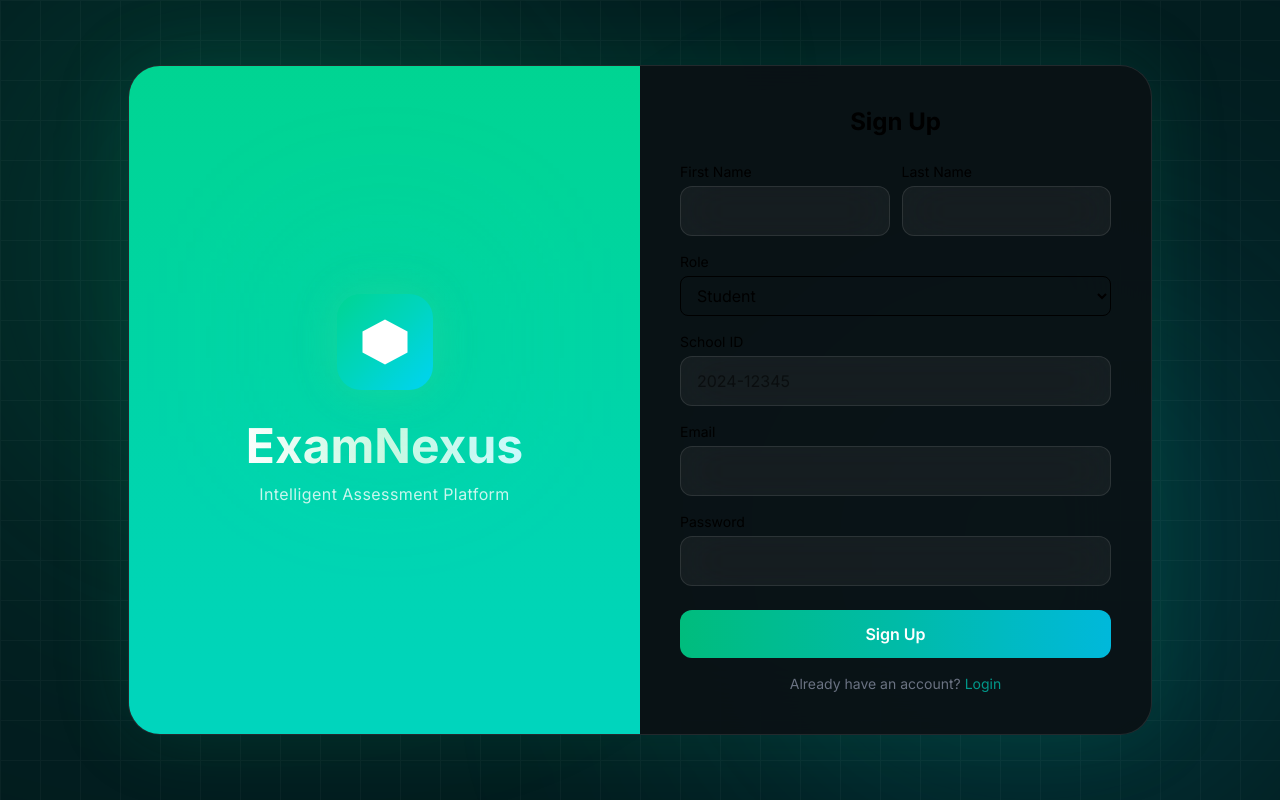
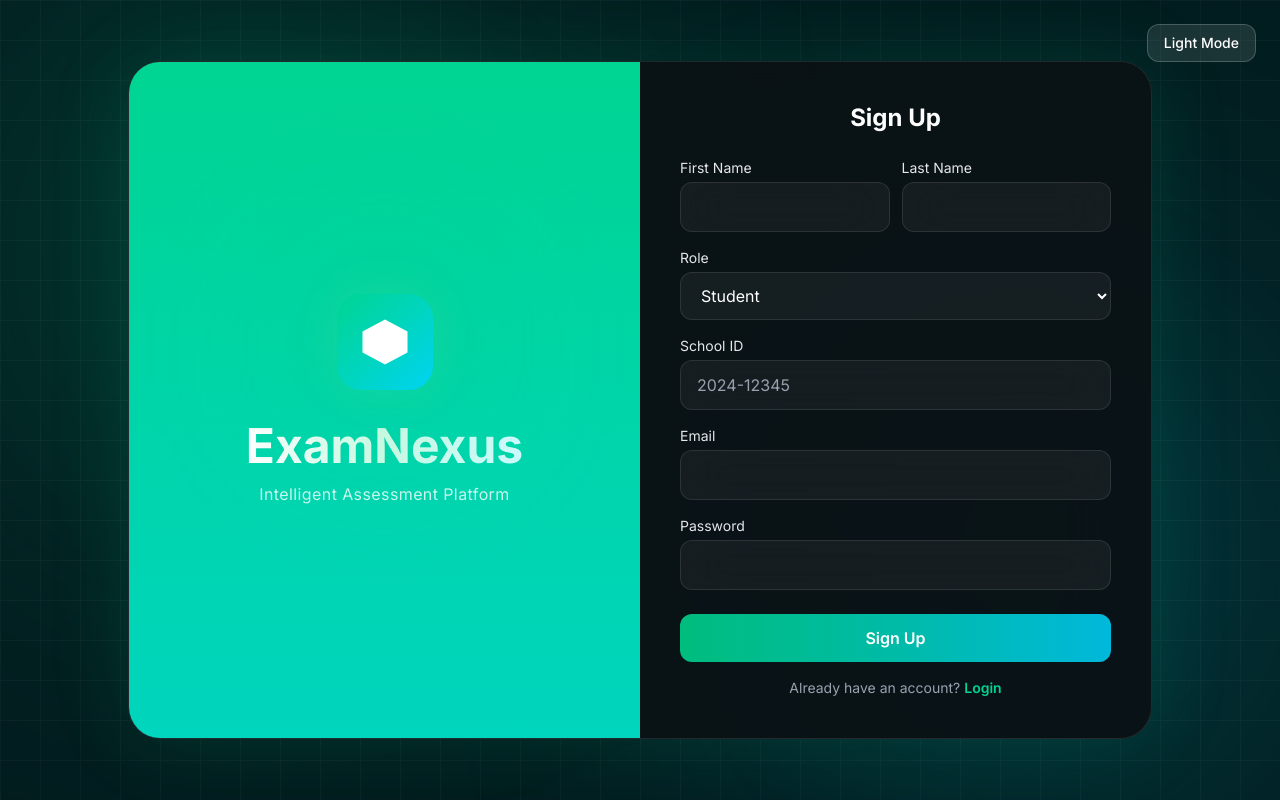
Before and after one commit to vochenex/ExamNexus, a React (Vite) app: page /auth in a window 1280 px wide. Both pictures are taken after a click on the element "Sign Up". Built offline with nearby package versions, Linux system fonts and the light colour scheme.

Commit message:
Restore brand logo and auth theme readability
Co-authored-by: vochenex <vochenex@users.noreply.github.com>

```diff
--- a/src/components/ExamNexusAuth.jsx
+++ b/src/components/ExamNexusAuth.jsx
@@ -5,7 +5,7 @@ import { useTheme } from "../layouts/ThemeContext";
 
 export default function ExamNexusAuth() {
   const navigate = useNavigate();
-  const { theme } = useTheme();
+  const { theme, setTheme } = useTheme();
 
   const [isLogin, setIsLogin] = useState(true);
   const [form, setForm] = useState({
@@ -19,6 +19,43 @@ export default function ExamNexusAuth() {
 
   const [errors, setErrors] = useState({});
   const [serverError, setServerError] = useState("");
+
+  const labelClass = `block text-sm mb-1 ${
+    theme === "dark" ? "text-gray-200" : "text-gray-700"
+  }`;
+
+  const fieldClass = `
+    w-full
+    px-4
+    py-3
+    rounded-xl
+    border
+    backdrop-blur-xl
+    transition-all
+    ${
+      theme === "dark"
+        ? `
+            border-white/10
+            bg-white/5
+            text-white
+            placeholder:text-gray-400
+            hover:border-emerald-400
+            focus:border-emerald-400
+            focus:ring-4
+            focus:ring-emerald-400/20
+          `
+        : `
+            border-emerald-300
+            bg-white
+            text-gray-900
+            placeholder:text-gray-500
+            hover:border-emerald-400
+            focus:border-emerald-500
+            focus:ring-4
+            focus:ring-emerald-400/20
+          `
+    }
+  `;
 
   const handleChange = (e) => {
     setForm({ ...form, [e.target.name]: e.target.value });
@@ -140,6 +177,21 @@ if (userData.role === "faculty") {
     }
   `}
 >
+  <button
+    type="button"
+    onClick={() => setTheme(theme === "dark" ? "light" : "dark")}
+    className={`
+      absolute top-6 right-6 z-20
+      px-4 py-2 rounded-xl text-sm font-medium transition-all
+      ${
+        theme === "dark"
+          ? "bg-white/10 text-white border border-white/20 hover:bg-white/20"
+          : "bg-white text-gray-900 border border-emerald-300 hover:bg-emerald-50"
+      }
+    `}
+  >
+    {theme === "dark" ? "Light Mode" : "Dark Mode"}
+  </button>
   {/* Background Orb 1 */}
 <div
   className="
@@ -309,72 +361,78 @@ if (userData.role === "faculty") {
         </div>
 
         {/* Right Form Panel */}
-        <div className="w-full md:w-1/2 p-10">
-          <h2 className="text-2xl font-bold mb-6 text-center">{isLogin ? "Login" : "Sign Up"}</h2>
+        <div
+          className={`w-full md:w-1/2 p-10 ${
+            theme === "dark" ? "text-white" : "text-gray-900"
+          }`}
+        >
+          <div className="md:hidden mb-6 flex flex-col items-center text-center">
+            <div className="w-16 h-16 rounded-2xl bg-gradient-to-br from-emerald-400 via-teal-400 to-cyan-400 flex items-center justify-center shadow-[0_0_30px_rgba(16,185,129,0.35)]">
+              <svg viewBox="0 0 64 64" className="w-9 h-9 fill-white">
+                <path d="M32 2L2 18v28l30 16 30-16V18L32 2z" />
+                <path d="M14 24L32 14L50 24L32 34L14 24z" />
+                <path d="M20 34L32 40L44 34V44L32 50L20 44V34z" />
+              </svg>
+            </div>
+            <h2
+              className={`mt-3 text-xl font-black ${
+                theme === "dark" ? "text-emerald-300" : "text-teal-700"
+              }`}
+            >
+              ExamNexus
+            </h2>
+          </div>
+
+          <h2
+            className={`text-2xl font-bold mb-6 text-center ${
+              theme === "dark" ? "text-white" : "text-teal-800"
+            }`}
+          >
+            {isLogin ? "Login" : "Sign Up"}
+          </h2>
 
           <form onSubmit={handleSubmit}>
             {!isLogin && (
               <>
                 <div className="grid grid-cols-2 gap-3 mb-4">
                   <div>
-                    <label className="block text-sm mb-1">First Name</label>
+                    <label className={labelClass}>First Name</label>
                     <input
                       type="text"
                       name="firstName"
                       value={form.firstName}
                       onChange={handleChange}
-                    className="
-                      w-full
-                      px-4
-                      py-3
-                      rounded-xl
-                      border
-                      border-white/10
-                      bg-white/5
-                      backdrop-blur-xl
-                      hover:border-emerald-400
-                      focus:border-emerald-400
-                      focus:ring-4
-                      focus:ring-emerald-400/20
-                      transition-all
-                    "
+                    className={fieldClass}
                     />
                     {errors.firstName && <p className="text-red-500 text-xs mt-1">{errors.firstName}</p>}
                   </div>
                   <div>
-                    <label className="block text-sm mb-1">Last Name</label>
+                    <label className={labelClass}>Last Name</label>
                     <input
                       type="text"
                       name="lastName"
                       value={form.lastName}
                       onChange={handleChange}
-                      className="
-                      w-full
-                      px-4
-                      py-3
-                      rounded-xl
-                      border
-                      border-white/10
-                      bg-white/5
-                      backdrop-blur-xl
-                      hover:border-emerald-400
-                      focus:border-emerald-400
-                      focus:ring-4
-                      focus:ring-emerald-400/20
-                      transition-all
-                    "
+                      className={fieldClass}
                     />
                     {errors.lastName && <p className="text-red-500 text-xs mt-1">{errors.lastName}</p>}
                   </div>
                 </div>
 
                 <div className="mb-4">
-                  <label className="block text-sm mb-1">Role</label>
+                  <label className={labelClass}>Role</label>
                   <select
                     name="role"
                     value={form.role}
                     onChange={handleChange}
-                    className="w-full px-3 py-2 border rounded-lg"
+                    className={`
+                      w-full px-4 py-3 rounded-xl border transition-all
+                      ${
+                        theme === "dark"
+                          ? "bg-white/5 border-white/10 text-white"
+                          : "bg-white border-emerald-300 text-gray-900"
+                      }
+                    `}
                   >
                     <option value="faculty">Faculty</option>
                     <option value="student">Student</option>
@@ -383,28 +441,14 @@ if (userData.role === "faculty") {
                 </div>
 
                 <div className="mb-4">
-                  <label className="block text-sm mb-1">School ID</label>
+                  <label className={labelClass}>School ID</label>
                   <input
                     type="text"
                     name="schoolId"
                     value={form.schoolId}
                     onChange={handleChange}
                     placeholder="2024-12345"
-                    className="
-                      w-full
-                      px-4
-                      py-3
-                      rounded-xl
-                      border
-                      border-white/10
-                      bg-white/5
-                      backdrop-blur-xl
-                      hover:border-emerald-400
-                      focus:border-emerald-400
-                      focus:ring-4
-                      focus:ring-emerald-400/20
-                      transition-all
-                    "
+                    className={fieldClass}
                   />
                   {errors.schoolId && <p className="text-red-500 text-xs mt-1">{errors.schoolId}</p>}
                 </div>
@@ -412,53 +456,25 @@ if (userData.role === "faculty") {
             )}
 
             <div className="mb-4">
-              <label className="block text-sm mb-1">Email</label>
+              <label className={labelClass}>Email</label>
               <input
                 type="email"
                 name="email"
                 value={form.email}
                 onChange={handleChange}
-                className="
-                      w-full
-                      px-4
-                      py-3
-                      rounded-xl
-                      border
-                      border-white/10
-                      bg-white/5
-                      backdrop-blur-xl
-                      hover:border-emerald-400
-                      focus:border-emerald-400
-                      focus:ring-4
-                      focus:ring-emerald-400/20
-                      transition-all
-                    "
+                className={fieldClass}
               />
               {errors.email && <p className="text-red-500 text-xs mt-1">{errors.email}</p>}
             </div>
 
             <div className="mb-6">
-              <label className="block text-sm mb-1">Password</label>
+              <label className={labelClass}>Password</label>
               <input
                 type="password"
                 name="password"
                 value={form.password}
                 onChange={handleChange}
-                className="
-                      w-full
-                      px-4
-                      py-3
-                      rounded-xl
-                      border
-                      border-white/10
-                      bg-white/5
-                      backdrop-blur-xl
-                      hover:border-emerald-400
-                      focus:border-emerald-400
-                      focus:ring-4
-                      focus:ring-emerald-400/20
-                      transition-all
-                    "
+                className={fieldClass}
               />
               {errors.password && <p className="text-red-500 text-xs mt-1">{errors.password}</p>}
             </div>
@@ -492,18 +508,32 @@ if (userData.role === "faculty") {
             </button>
           </form>
 
-          <p className="mt-4 text-center text-sm text-gray-500">
+          <p
+            className={`mt-4 text-center text-sm ${
+              theme === "dark" ? "text-gray-400" : "text-gray-600"
+            }`}
+          >
             {isLogin ? (
               <>
                 Don't have an account?{" "}
-                <span className="text-teal-600 cursor-pointer" onClick={() => setIsLogin(false)}>
+                <span
+                  className={`cursor-pointer font-semibold ${
+                    theme === "dark" ? "text-emerald-400" : "text-teal-700"
+                  }`}
+                  onClick={() => setIsLogin(false)}
+                >
                   Sign Up
                 </span>
               </>
             ) : (
               <>
                 Already have an account?{" "}
-                <span className="text-teal-600 cursor-pointer" onClick={() => setIsLogin(true)}>
+                <span
+                  className={`cursor-pointer font-semibold ${
+                    theme === "dark" ? "text-emerald-400" : "text-teal-700"
+                  }`}
+                  onClick={() => setIsLogin(true)}
+                >
                   Login
                 </span>
               </>
--- a/src/layouts/DashboardLayout.jsx
+++ b/src/layouts/DashboardLayout.jsx
@@ -58,9 +58,18 @@ React.useEffect(() => {
       >
         {/* LOGO */}
         <div>
-          <h1 className="text-3xl font-black bg-gradient-to-r from-emerald-400 via-teal-400 to-cyan-400 bg-clip-text text-transparent">
-            ExamNexus
-          </h1>
+          <div className="flex items-center gap-3">
+            <div className="w-10 h-10 rounded-xl bg-gradient-to-br from-emerald-400 via-teal-400 to-cyan-400 flex items-center justify-center shadow-[0_0_20px_rgba(16,185,129,0.35)]">
+              <svg viewBox="0 0 64 64" className="w-6 h-6 fill-white">
+                <path d="M32 2L2 18v28l30 16 30-16V18L32 2z" />
+                <path d="M14 24L32 14L50 24L32 34L14 24z" />
+                <path d="M20 34L32 40L44 34V44L32 50L20 44V34z" />
+              </svg>
+            </div>
+            <h1 className="text-3xl font-black bg-gradient-to-r from-emerald-400 via-teal-400 to-cyan-400 bg-clip-text text-transparent">
+              ExamNexus
+            </h1>
+          </div>
           <p className={`${theme === "dark" ? "text-gray-400" : "text-gray-900"} text-xs mt-1`}>
             Intelligent Assessment Platform
           </p>
```
